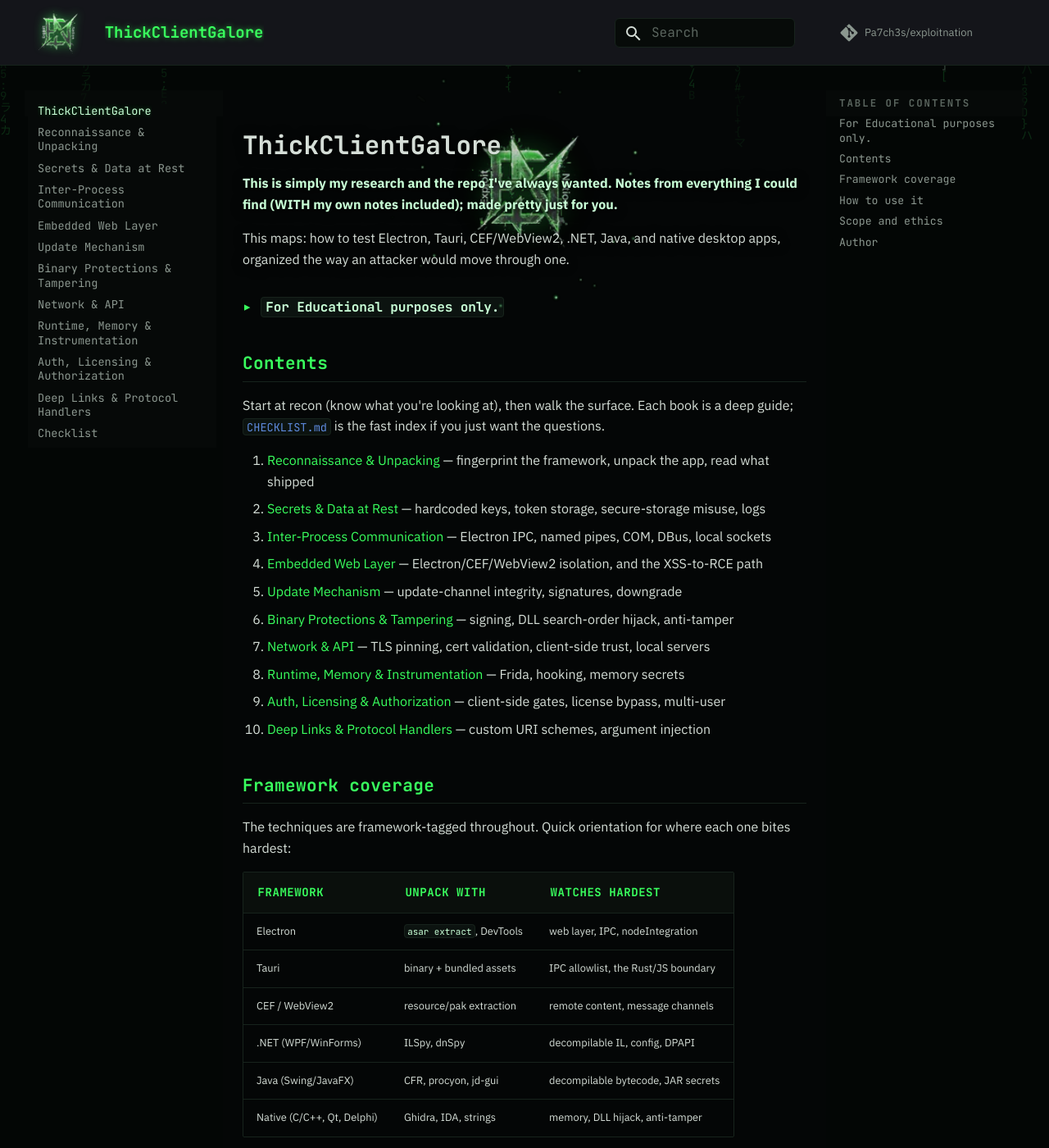
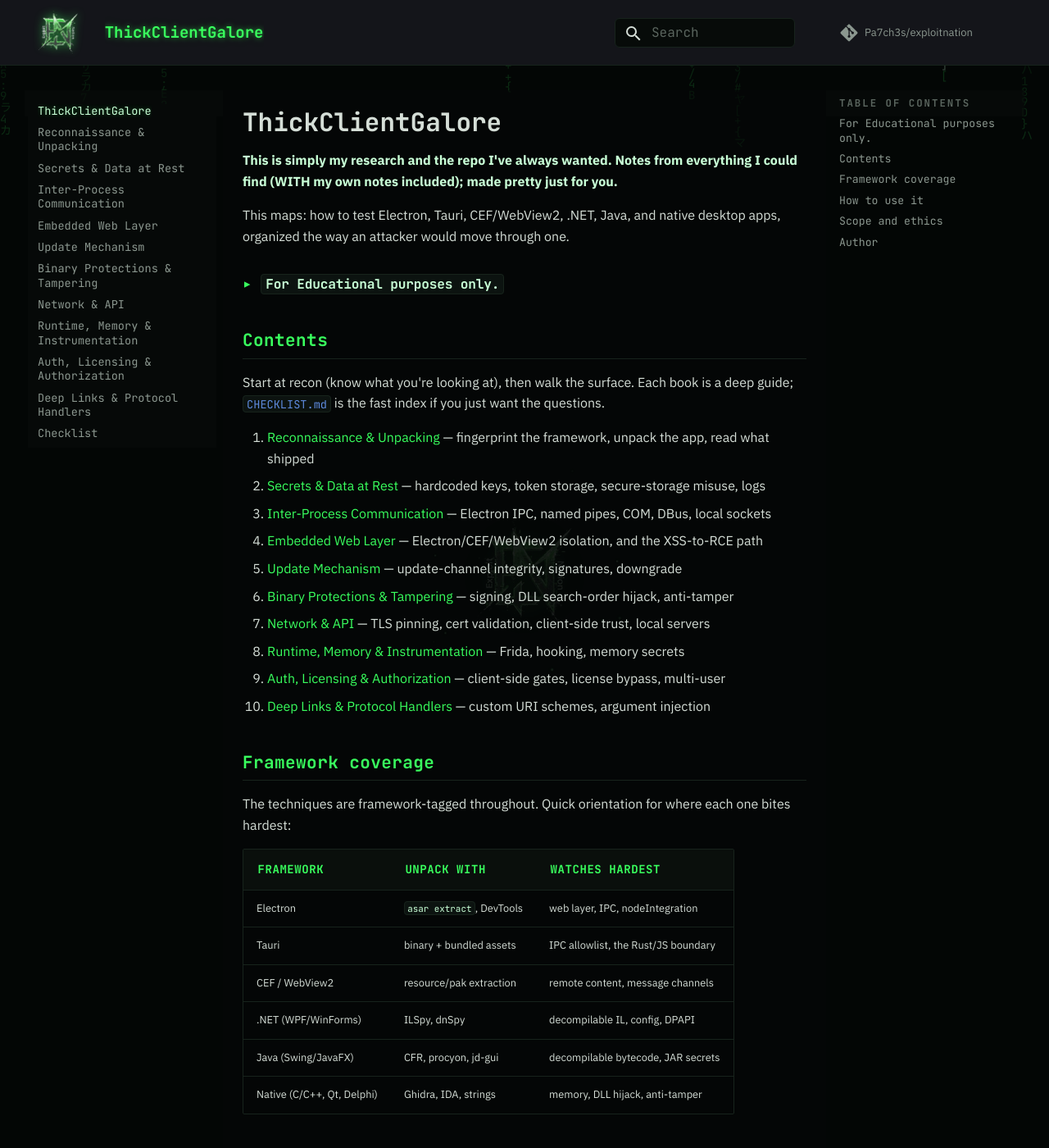
Before and after one commit to Pa7ch3s/ThickClientAllTheThings, an MkDocs documentation site: the page built from docs/index.md, in a window 1280 px wide and 1400 px high. Shown: the whole window at 82% size. Built offline with MkDocs 1.6.1 and Material for MkDocs 9.7.7, drawn with Linux system fonts in a browser that asks for light colours; comment, search, counter and statistics services are not loaded.

```diff
--- a/docs/index.md
+++ b/docs/index.md
@@ -1,21 +1,9 @@
-<div class="en-hero-banner" markdown="1">
-
-<figure class="en-hero" markdown="0">
-  <picture>
-    <source media="(prefers-reduced-motion: reduce)" srcset="assets/logo.png">
-    <source srcset="assets/en-hero.webp" type="image/webp">
-    <img src="assets/en-hero.apng" alt="Exploit Nation">
-  </picture>
-</figure>
-
 # ThickClientGalore
 
 **This is simply my research and the repo I've always wanted.
 Notes from everything I could find (WITH my own notes included); made pretty just for you.**
 
 This maps: how to test Electron, Tauri, CEF/WebView2, .NET, Java, and native desktop apps, organized the way an attacker would move through one.
-
-</div>
 
 ### `For Educational purposes only.`
 
--- /dev/null
+++ b/docs/js/hero-bg.js
@@ -0,0 +1,26 @@
+/* Exploit Nation :: the animated EN mark as a site-wide fixed background,
+   same mechanism as matrix.js -- appended to <body> once on initial load,
+   not embedded in page content. navigation.instant only swaps the content
+   area on page-to-page navigation; anything attached directly to <body>
+   (this, matrix.js's canvas) survives that swap untouched, so it stays
+   visible fixed in place across every page and every scroll position,
+   instead of scrolling away with whichever page happened to embed it. */
+(function () {
+  if (document.getElementById('en-hero-bg')) return; // instant-nav re-runs scripts? guard anyway
+
+  // Resolve the site's own root from this script's own URL rather than a
+  // hardcoded path -- extra_javascript files always live at "<root>/js/...",
+  // so this works regardless of the repo's subpath (already renamed once:
+  // ExploitNation -> exploitnation) or which page depth it's loaded from.
+  var self = document.currentScript;
+  var base = self ? self.src.replace(/js\/hero-bg\.js.*$/, '') : '';
+
+  var picture = document.createElement('picture');
+  picture.id = 'en-hero-bg';
+  picture.setAttribute('aria-hidden', 'true');
+  picture.innerHTML =
+    '<source media="(prefers-reduced-motion: reduce)" srcset="' + base + 'assets/logo.png">' +
+    '<source srcset="' + base + 'assets/en-hero.webp" type="image/webp">' +
+    '<img src="' + base + 'assets/en-hero.apng" alt="">';
+  (document.body || document.documentElement).appendChild(picture);
+})();
--- a/docs/stylesheets/exploit-nation.css
+++ b/docs/stylesheets/exploit-nation.css
@@ -42,22 +42,18 @@ body{ background:transparent; }
 .md-content{ background:rgba(5,8,7,.60); }
 ::selection{ background:rgba(57,255,94,.28); color:#fff; }
 
-/* ---- homepage hero: the animated mark as a BACKDROP behind the title
-   block, not a standalone tile the reader scrolls past. Reported directly:
-   sitting in its own boxed block above the H1 "looks weird" -- the fix is
-   the title/intro text overlapping it (content scrolls over the mark)
-   instead of stacking below it. .en-hero-banner wraps the figure + H1 +
-   intro paragraphs; the figure is absolutely positioned within it and
-   sits behind everything else in that wrapper via z-index. */
-.en-hero-banner{ position:relative; padding-top:1.4rem; }
-.en-hero-banner > :not(.en-hero){ position:relative; z-index:1; }
-.en-hero-banner h1, .en-hero-banner > p{
-  text-shadow:0 2px 14px rgba(5,8,7,.95), 0 0 6px rgba(5,8,7,.9); }
-.md-typeset figure.en-hero{ position:absolute; top:50%; left:50%;
-  transform:translate(-50%,-50%); width:100%; max-width:640px; margin:0;
-  z-index:0; pointer-events:none; opacity:.8; }
-.md-typeset figure.en-hero img{ width:100%; height:auto; display:block; margin:0 auto; }
-@media screen and (max-width:44em){ .md-typeset figure.en-hero{ max-width:380px; opacity:.7; } }
+/* ---- site-wide animated background mark (hero-bg.js appends this to
+   <body>, same mechanism as #en-matrix): fixed in the viewport, visible
+   behind every page at every scroll position, not embedded in one page's
+   content. Same z-index layer and stacking logic as the matrix rain --
+   painted after it in DOM order so it sits on top of the rain, both
+   still behind .md-content's own translucent dark fill, which is what
+   keeps body text readable on the dense chapter pages without this
+   needing a different, weaker treatment there than on the homepage. */
+#en-hero-bg{ position:fixed; top:50%; left:50%; transform:translate(-50%,-50%);
+  width:min(560px, 68vw); z-index:-1; pointer-events:none; opacity:.24; }
+#en-hero-bg img{ width:100%; height:auto; display:block; }
+@media screen and (max-width:44em){ #en-hero-bg{ width:min(360px, 78vw); opacity:.2; } }
 
 /* ---- top bar: sticky, single line, standard height ---- */
 .md-header{ position:-webkit-sticky; position:sticky; top:0; z-index:10;
--- a/mkdocs.yml
+++ b/mkdocs.yml
@@ -34,6 +34,7 @@ extra_css:
   - stylesheets/exploit-nation.css
 extra_javascript:
   - js/matrix.js
+  - js/hero-bg.js
   - js/search-cap.js
 
 markdown_extensions:
```
